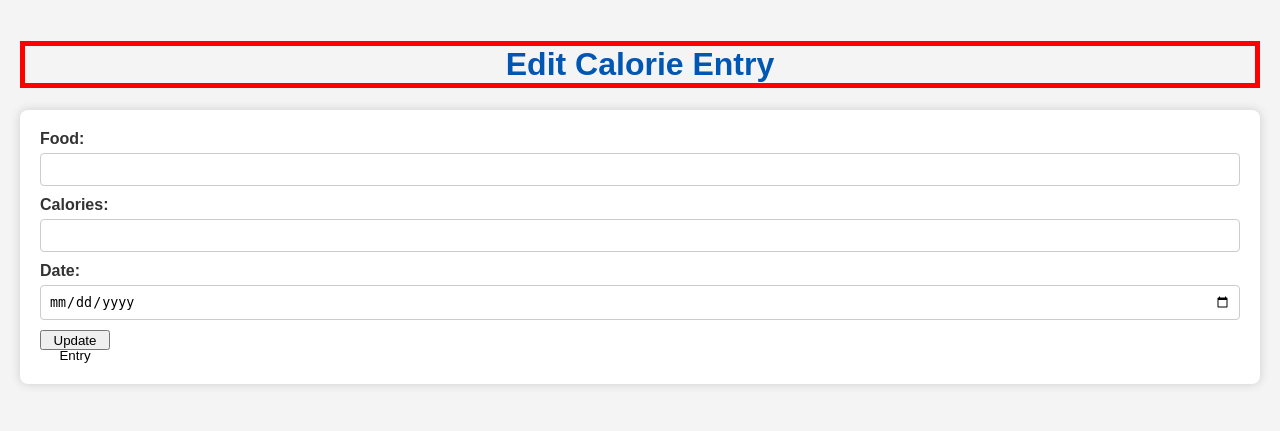
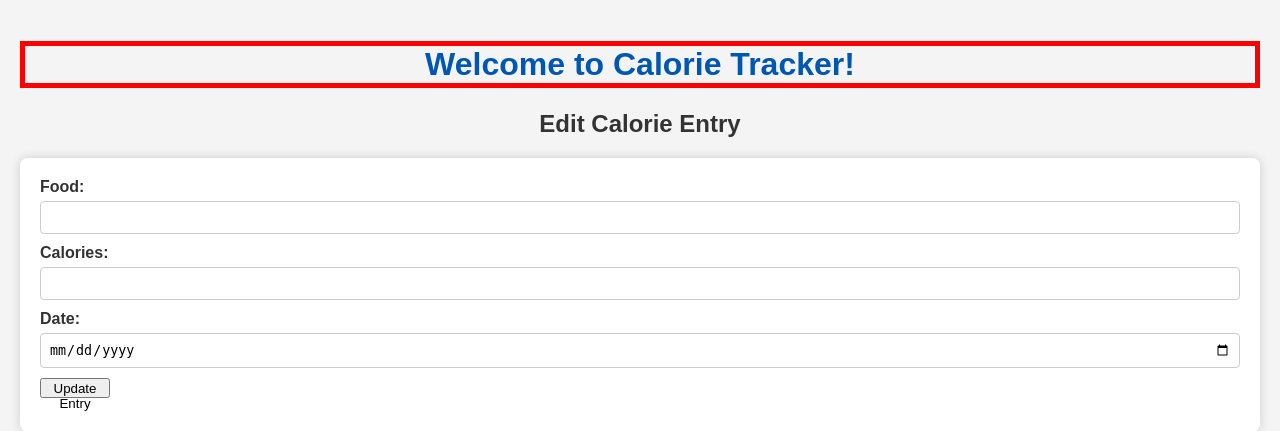
Before and after one commit to software-students-spring2024/5-final-project-spring-2024-dttt5, a Flask app: template app/templates/edit_calorie_entry.html in a window 1280 px wide. Shown: the top 431 px of the page. Run offline with Flask 3, Linux system fonts and the light colour scheme; the template is opened without the code that fills it, so the values that code supplies are empty; parts of the project's set-up code (start-up, migrations or seed data) failed here and were passed over.

```diff
--- a/app/templates/edit_calorie_entry.html
+++ b/app/templates/edit_calorie_entry.html
@@ -7,7 +7,8 @@
     <link rel="stylesheet" href="static/style.css">
 </head>
 <body>
-    <h1>Edit Calorie Entry</h1>
+    <h1>Welcome to Calorie Tracker!</h1>
+    <h2>Edit Calorie Entry</h2>
     <form action="{{ url_for('edit_calorie_entry', entry_id=entry._id) }}" method="post">
         <label for="food">Food:</label>
         <input type="text" id="food" name="food" value="{{ entry.food }}" required>
```
